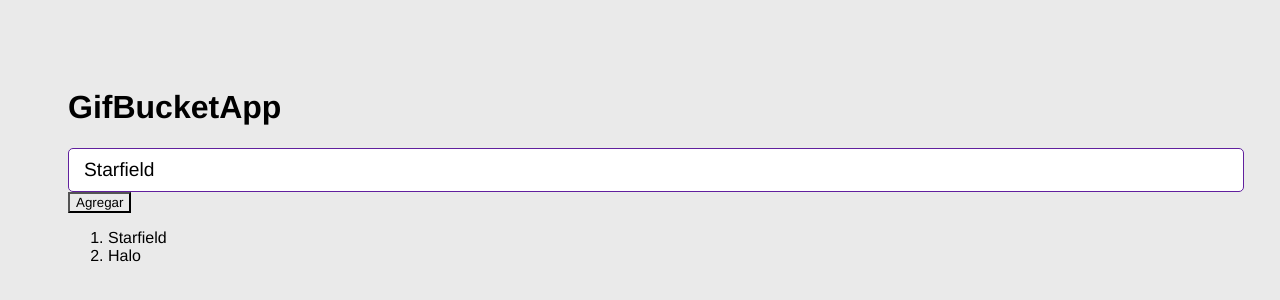
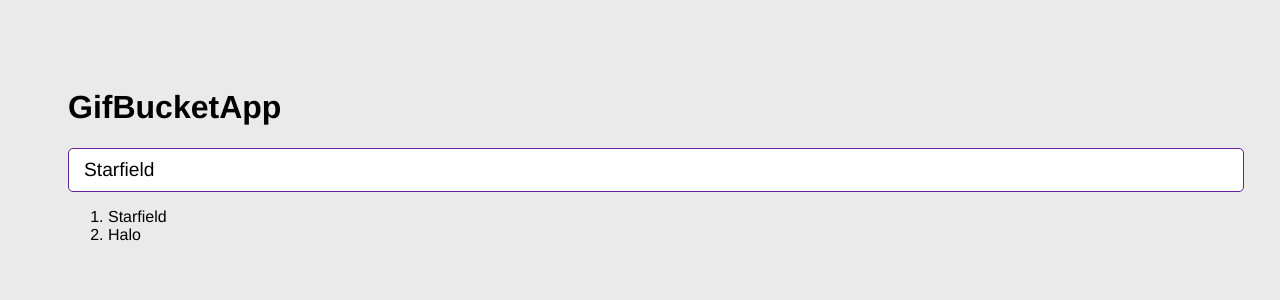
Before and after one commit to rocatoro18/gifbucket-app, a React (Vite) app: page / in a window 1280 px wide. Shown: the top 300 px of the page. Built offline with nearby package versions, Linux system fonts and the light colour scheme.

Commit message:
add category component

```diff
--- a/src/GifBucketApp.jsx
+++ b/src/GifBucketApp.jsx
@@ -6,14 +6,16 @@
     // ESPACIO EN MEMORIA PARA MANEJAR CATEGORIAS
     const [categories, setCategories] = useState(['Starfield','Halo']);
 
-    const onAddCategory = () => {
+    const onAddCategory = (newCategory) => {
+        // Verificar que no se inserte una categoria existente
+        if(categories.includes(newCategory)) return;
         //
-        console.log('Hola add category');
+        //console.log(newCategory);
         // EVITAR USAR EL PUSH PARA NO MUTAR EL ESTADO
         // EVITAR ESTO setCategories((c)=> c.push('Microsoft Flight 2020'));
         // ...
         // ... operador spread
-        setCategories([...categories, 'Microsoft Flight Simulator 2020']);
+        setCategories([newCategory,...categories]);
         // setCategories(cat => [...cat, 'Cities Skylines 2' ]);
     }
 
@@ -22,9 +24,12 @@
         {/* Titulo */}
         <h1>GifBucketApp</h1>
         {/* Input */}
-        <AddCategory/>
+        <AddCategory
+        //setCategories={setCategories}
+        onNewCategory = {event => onAddCategory(event)}
+        />
         {/* Listado de Gif */}
-        <button onClick={onAddCategory}>Agregar</button>
+        {/*<button onClick={onAddCategory}>Agregar</button>*/}
         <ol>
             {categories.map(category => {
                 return <li key={category}>{category}</li>
--- a/src/components/AddCategory.jsx
+++ b/src/components/AddCategory.jsx
@@ -1,6 +1,6 @@
 import { useState } from 'react';
 
-export const AddCategory = () => {
+export const AddCategory = ({onNewCategory}) => {
 
     const [inputValue,setInputValue] = useState('Starfield');
 
@@ -10,11 +10,14 @@
 
     const onSubmit = (event) => {
         event.preventDefault();
-        console.log(inputValue);
+        if(inputValue.trim().length <= 1) return;
+        //setCategories(categories => [inputValue,...categories]);
+        onNewCategory(inputValue.trim());
+        setInputValue('');
     }
 
     return (
-        <form onSubmit={(event) => onSubmit(event)}>
+        <form onSubmit={onSubmit}>
             <input
                 type="text"
                 placeholder="Buscar gifs"
```
